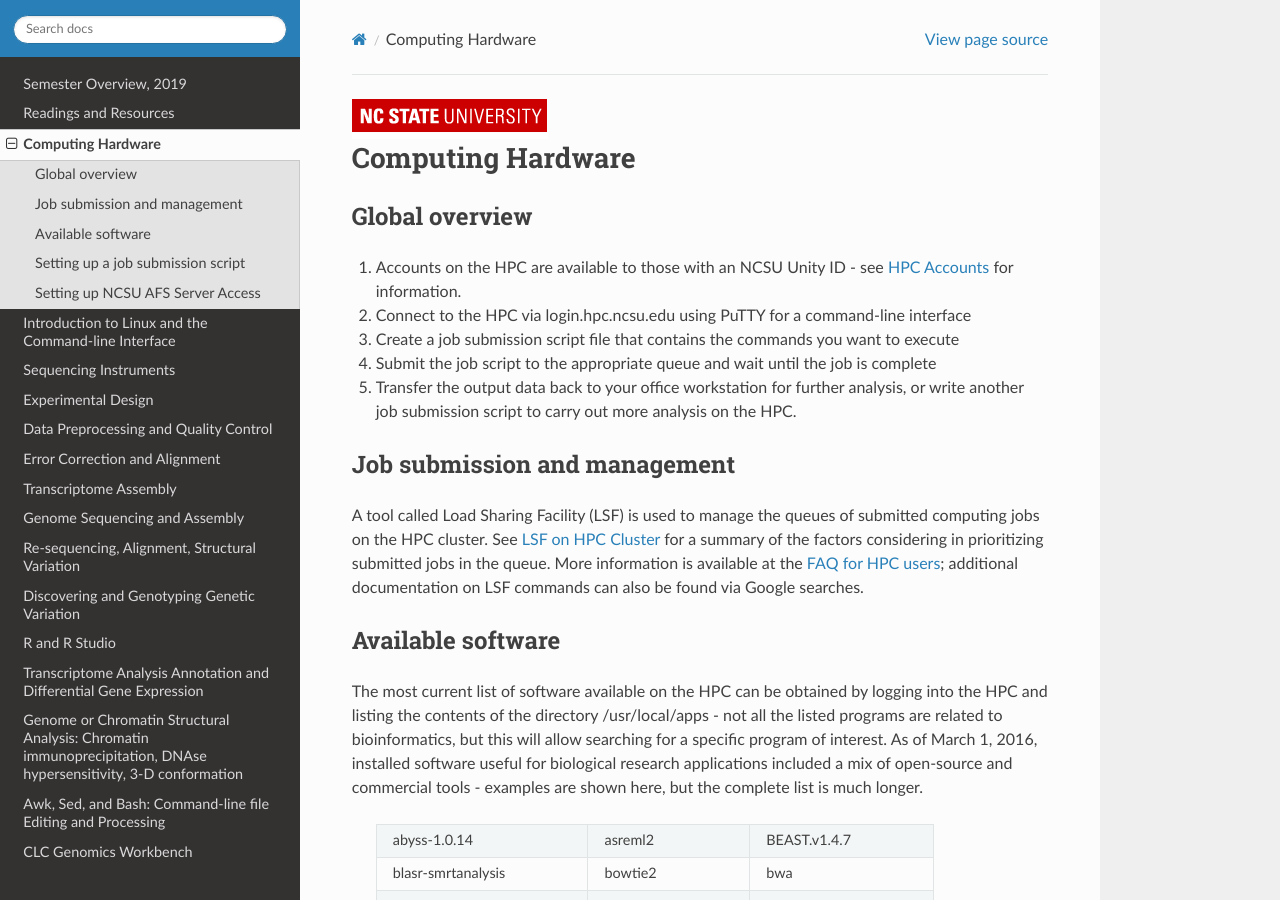
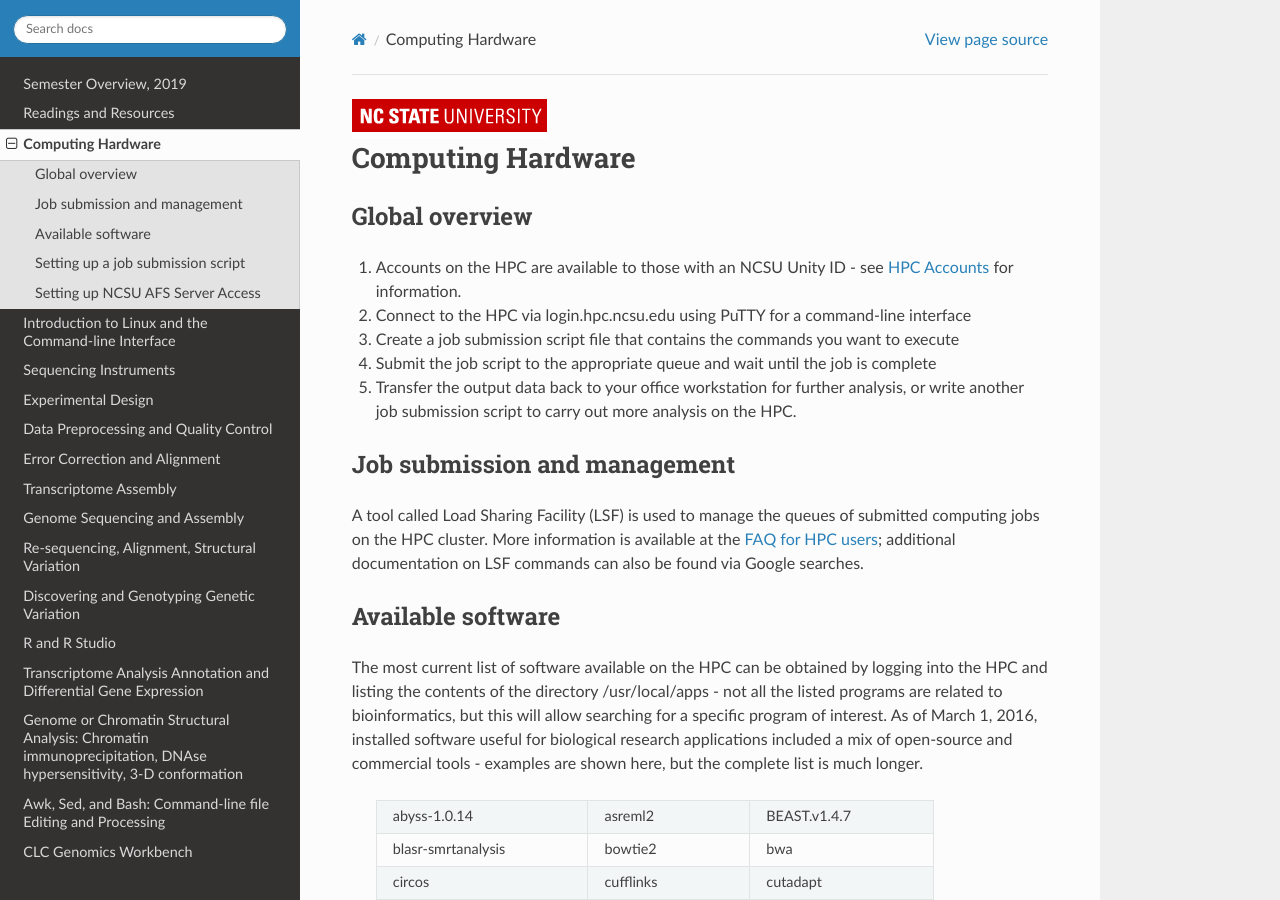
Before and after one commit to rwhetten/DeepSeqAnalysis, a Sphinx documentation site: the page built from docs/source/hardware.rst, in a window 1280 px wide and 900 px high. Built offline with Sphinx 7.4.7 and the Read the Docs theme 2.0.0, drawn with Linux system fonts in a browser that asks for light colours.

Commit message:
Update hardware.rst
Changed some links.

Need to change description of available software, but need to think about the best way to do that.

```diff
--- a/docs/source/hardware.rst
+++ b/docs/source/hardware.rst
@@ -9,7 +9,7 @@
 Global overview
 ***************
 
-1. Accounts on the HPC are available to those with an NCSU Unity ID - see `HPC Accounts <https://projects.ncsu.edu/hpc//Accounts/Accounts.php>`_ for information.
+1. Accounts on the HPC are available to those with an NCSU Unity ID - see `HPC Accounts <https://projects.ncsu.edu/hpc/Accounts/GetAccess.php>`_ for information.
 2. Connect to the HPC via login.hpc.ncsu.edu using PuTTY for a command-line interface
 3. Create a job submission script file that contains the commands you want to execute
 4. Submit the job script to the appropriate queue and wait until the job is complete
@@ -18,7 +18,7 @@
 Job submission and management
 *****************************
 
-A tool called Load Sharing Facility (LSF) is used to manage the queues of submitted computing jobs on the HPC cluster. See `LSF on HPC Cluster <https://projects.ncsu.edu/hpc//Documents/BladeCenter/ClusterLSF.php>`_ for a summary of the factors considering in prioritizing submitted jobs in the queue. More information is available at the `FAQ for HPC users <https://projects.ncsu.edu/hpc//Documents/HowTo.php>`_; additional documentation on LSF commands can also be found via Google searches.
+A tool called Load Sharing Facility (LSF) is used to manage the queues of submitted computing jobs on the HPC cluster. More information is available at the `FAQ for HPC users <https://projects.ncsu.edu/hpc/Documents/LSF.php>`_; additional documentation on LSF commands can also be found via Google searches.
 
 Available software
 ******************
```
